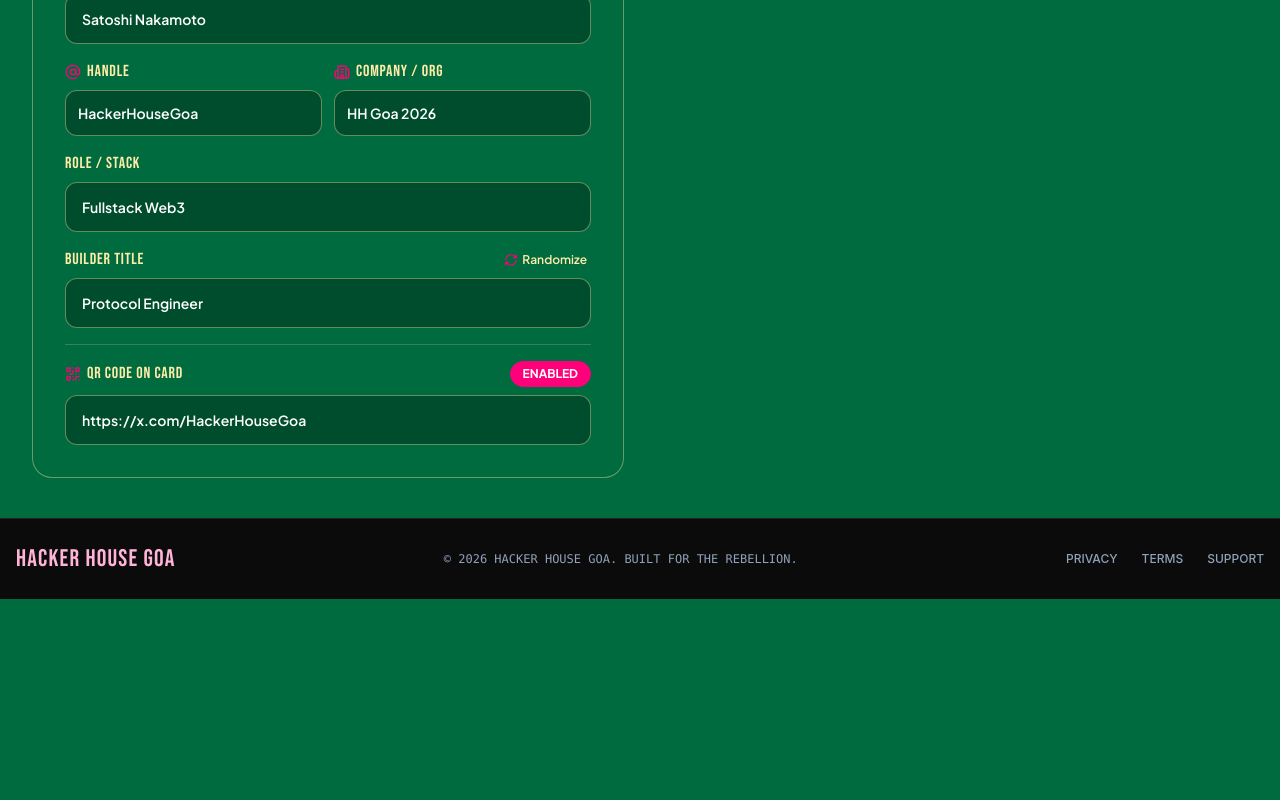
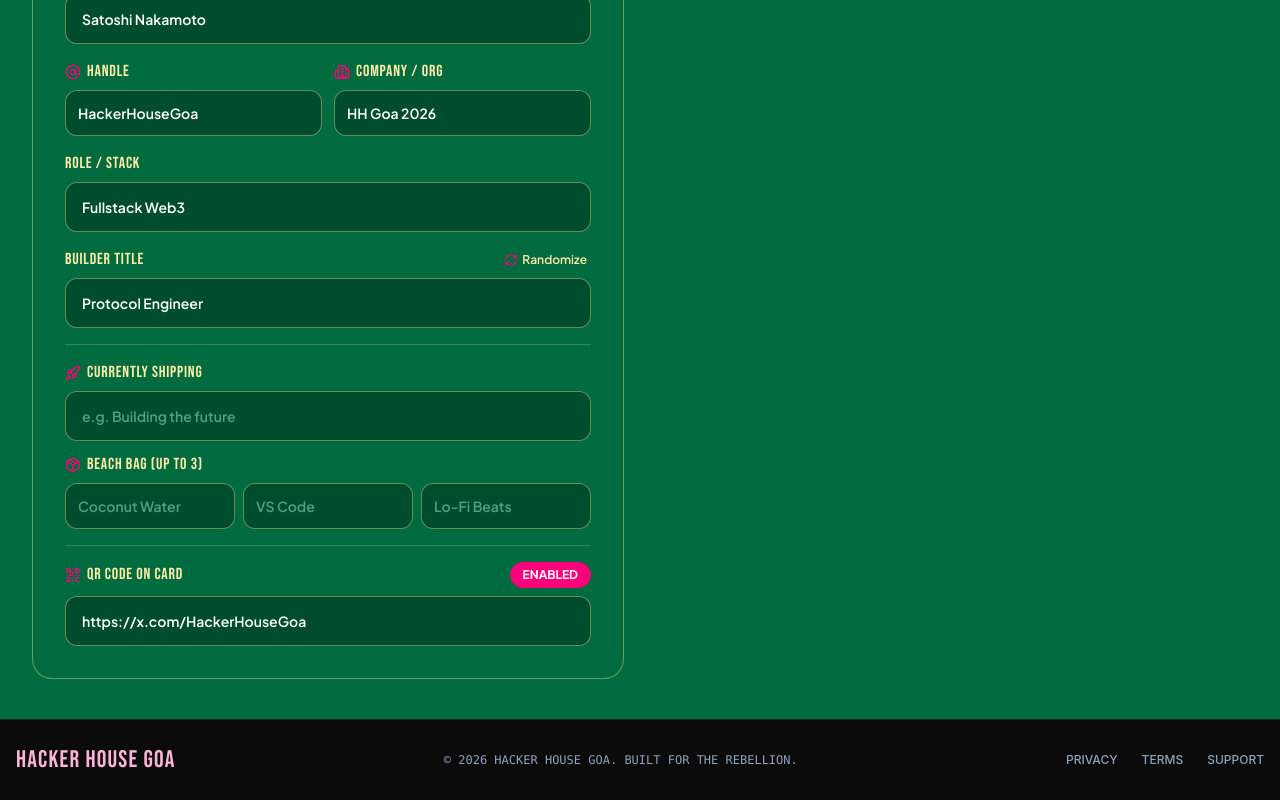
Before and after one commit to Kunal628-hue/id-card-generator, a React (Vite) app: page / in a window 1280 px wide. Shown: the part 1502-2302 px from the top of the page. Before the commit the page ends 2101 px from the top, so only its background shows below. Built offline with nearby package versions, Linux system fonts and the light colour scheme; a web font is replaced by a local one.

Commit message:
feat: add Postcard Extras inputs for Currently Shipping and Beach Bag

```diff
--- a/src/components/Controls/BadgeForm.tsx
+++ b/src/components/Controls/BadgeForm.tsx
@@ -1,7 +1,7 @@
 import React from 'react';
 import type { UserDetails, PhotoShape, BadgeType } from '../../types';
-import { BUILDER_TITLES } from '../../types';
-import { RefreshCw, Circle, Square, Hexagon, Shapes, QrCode, User, AtSign, Building2, ShieldCheck } from 'lucide-react';
+import { BUILDER_TITLES, DEFAULT_BEACH_BAG } from '../../types';
+import { RefreshCw, Circle, Square, Hexagon, Shapes, QrCode, User, AtSign, Building2, ShieldCheck, Package, Rocket } from 'lucide-react';
 
 interface BadgeFormProps {
   details: UserDetails;
@@ -181,6 +181,46 @@ export const BadgeForm: React.FC<BadgeFormProps> = ({
         />
       </div>
 
+      {/* Postcard Extras: Currently Shipping & Beach Bag (Builder Pass footer) */}
+      <div className="border-t border-[#FFECA8]/20 pt-4 space-y-3">
+        <div>
+          <label className="block font-hh-display text-base tracking-wider text-[#FFECA8] mb-1.5 uppercase flex items-center gap-1.5">
+            <Rocket className="w-4 h-4 text-[#FF007A]" />
+            CURRENTLY SHIPPING
+          </label>
+          <input
+            type="text"
+            placeholder="e.g. Building the future"
+            value={details.currentlyShipping ?? ''}
+            onChange={(e) => handleChange('currentlyShipping', e.target.value)}
+            className="mockup-input w-full py-3.5 px-4 text-sm font-semibold text-white placeholder-emerald-200/50"
+          />
+        </div>
+
+        <div>
+          <label className="block font-hh-display text-base tracking-wider text-[#FFECA8] mb-1.5 uppercase flex items-center gap-1.5">
+            <Package className="w-4 h-4 text-[#FF007A]" />
+            BEACH BAG (UP TO 3)
+          </label>
+          <div className="grid grid-cols-1 md:grid-cols-3 gap-2">
+            {[0, 1, 2].map((i) => (
+              <input
+                key={i}
+                type="text"
+                placeholder={DEFAULT_BEACH_BAG[i]}
+                value={details.beachBag?.[i] ?? ''}
+                onChange={(e) => {
+                  const next = [details.beachBag?.[0] ?? '', details.beachBag?.[1] ?? '', details.beachBag?.[2] ?? ''];
+                  next[i] = e.target.value;
+                  handleChange('beachBag', next);
+                }}
+                className="mockup-input w-full py-3 px-3 text-sm font-semibold text-white placeholder-emerald-200/50"
+              />
+            ))}
+          </div>
+        </div>
+      </div>
+
       {/* QR Code Section */}
       <div className="border-t border-[#FFECA8]/20 pt-4">
         <div className="flex items-center justify-between mb-2">
```
